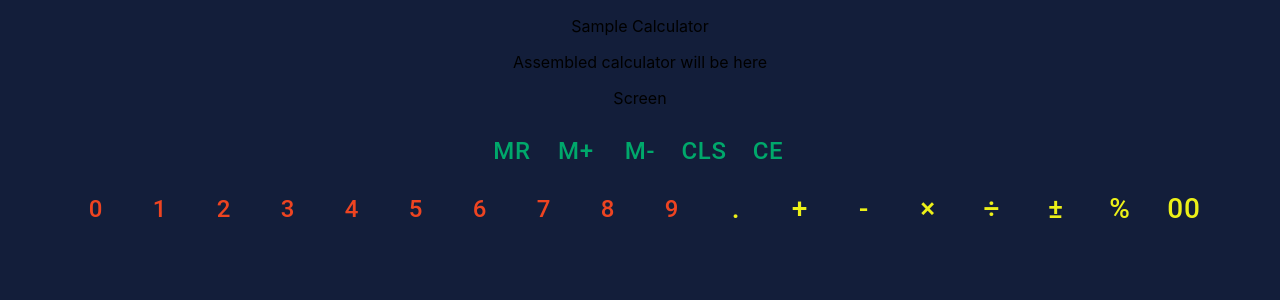
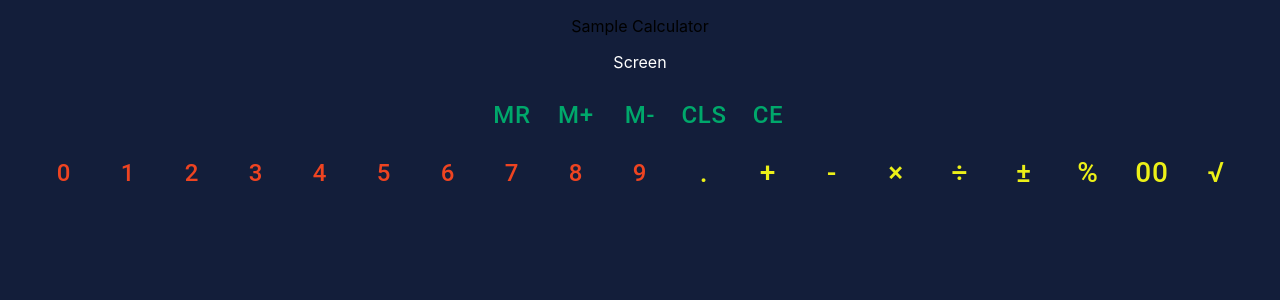
Before and after one commit to bluVshal/pub-sample-calculator, a React (Create React App) app: page / in a window 1280 px wide. Shown: the top 300 px of the page. Built offline with nearby package versions, Linux system fonts and the light colour scheme.

Commit message:
Completed scaffolding for standard calculator

```diff
--- a/src/Components/Assemble/Assemble.js
+++ b/src/Components/Assemble/Assemble.js
@@ -7,7 +7,6 @@ import Memory from '../Elements/Memory/Memory';
 const Assemble = () => {
     return(
         <div>
-            <p>Assembled calculator will be here</p>
             <Screen />
             <Memory />
             <Buttons />
--- a/src/Components/Buttons/Buttons.js
+++ b/src/Components/Buttons/Buttons.js
@@ -14,7 +14,7 @@ const Buttons = () => {
     };
 
     const populateoperationButtons = () => {
-        const arrayOp = ['.','+','-','×','÷','±','%','00'];
+        const arrayOp = ['.','+','-','×','÷','±','%','00','√'];
 
         return arrayOp.map((op) => <Button key={op} sx={{
             color: '#ECF018',
--- a/src/Components/Screen/Screen.js
+++ b/src/Components/Screen/Screen.js
@@ -3,7 +3,7 @@ import React from 'react';
 const Screen = () => {
     return (
         <div>
-            <p> Screen </p>
+            <p style={{color:'white'}}> Screen </p>
         </div>
     );
 };
```
